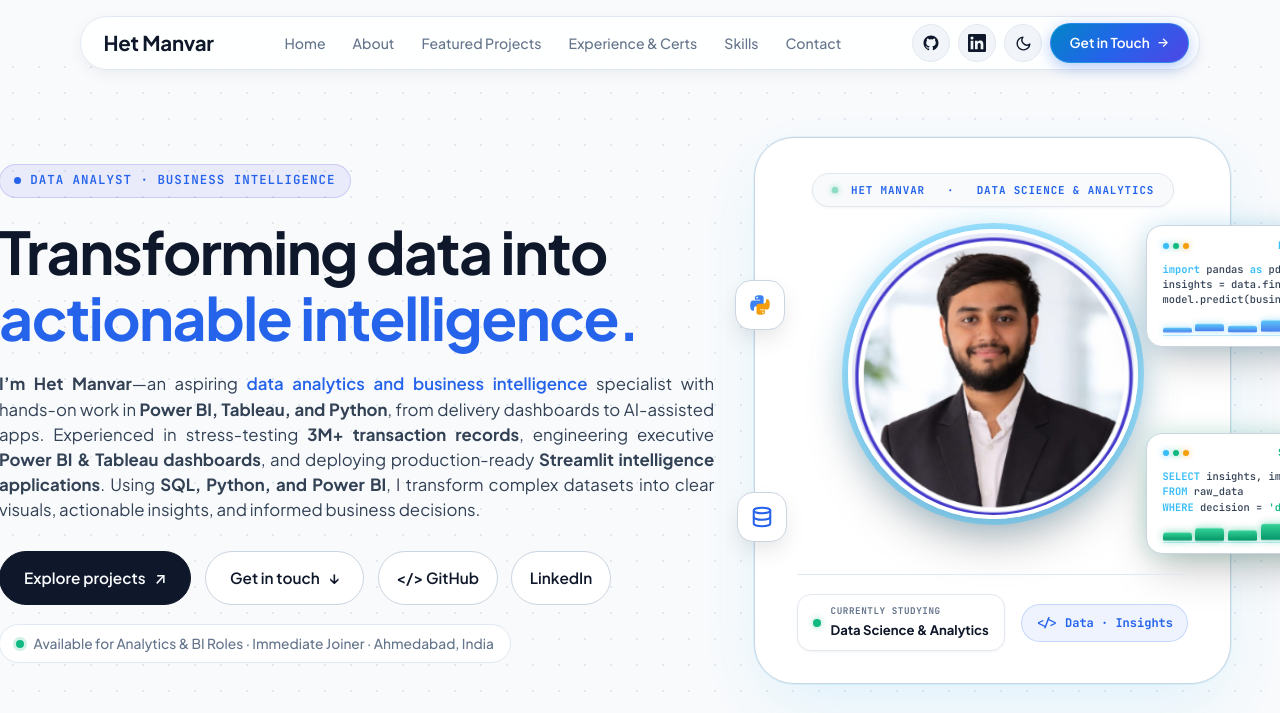
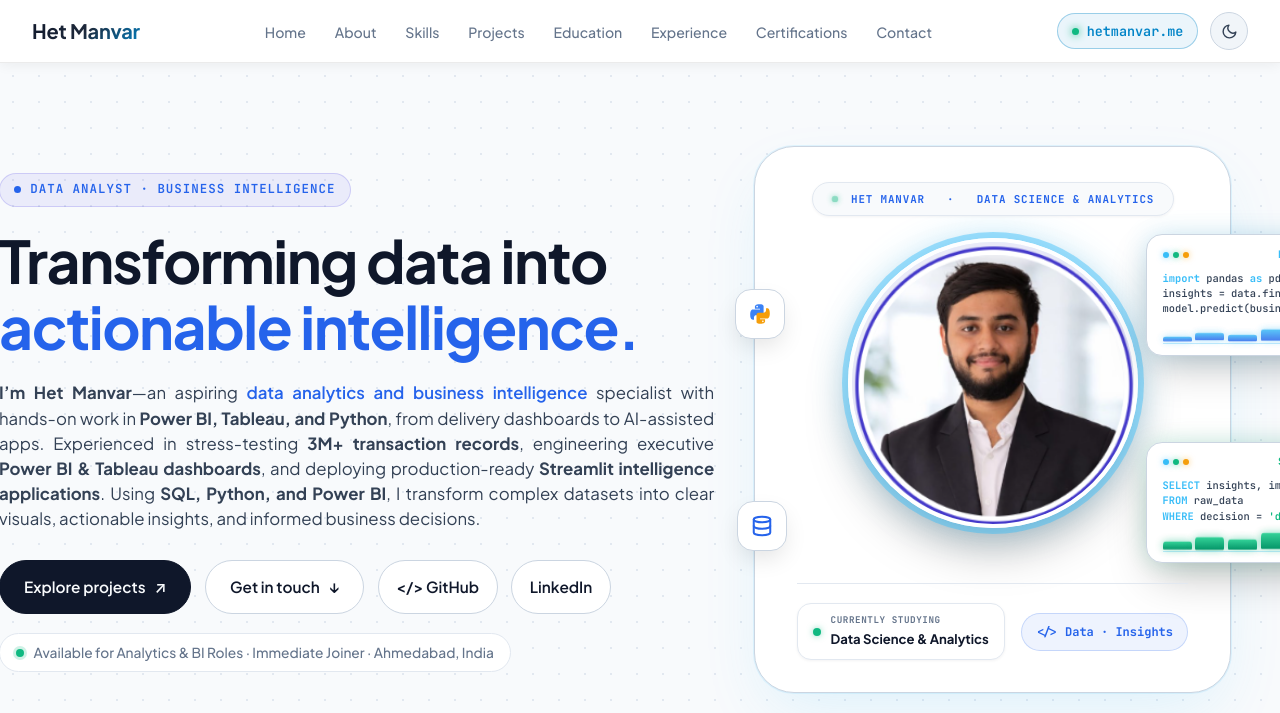
Before and after one commit to HetManvar01/HetManvar01.github.io, a plain HTML site: page index.html in a window 1280 px wide. Shown: the top 713 px of the page. Drawn offline with Linux system fonts and the light colour scheme; a web font is replaced by a local one.

Commit message:
Redesign navbar to flat full-width dark layout with hetmanvar.me badge

```diff
--- a/index.html
+++ b/index.html
@@ -19,15 +19,15 @@
   <link rel="preconnect" href="https://fonts.gstatic.com" crossorigin>
   <link href="https://fonts.googleapis.com/css2?family=JetBrains+Mono:wght@500;600;700&family=Playfair+Display:ital,wght@0,600;0,700;0,800;1,600&family=Plus+Jakarta+Sans:wght@400;500;600;700;800&display=swap" rel="stylesheet">
 
-  <link rel="stylesheet" href="styles.css?v=carousel-compact-v22">
+  <link rel="stylesheet" href="styles.css?v=hiral-nav-v23">
 </head>
 <body>
   <!-- Scroll Reading Progress Line -->
   <div id="scroll-progress" aria-hidden="true"></div>
 
-  <!-- Sticky Floating Glass Navigation Pill -->
+  <!-- Top Full-Width Navigation Bar (Hiral-Style Flat Layout in Dark Mode) -->
   <header class="site-header">
-    <nav class="nav-pill" aria-label="Main Navigation">
+    <nav class="nav-container" aria-label="Main Navigation">
       <a href="#home" class="nav-brand">
         <span>Het Manvar</span>
       </a>
@@ -35,37 +35,25 @@
       <ul class="nav-links">
         <li><a href="#home">Home</a></li>
         <li><a href="#about">About</a></li>
-        <li><a href="#projects">Featured Projects</a></li>
-        <li><a href="#trajectory">Experience &amp; Certs</a></li>
         <li><a href="#skills">Skills</a></li>
+        <li><a href="#projects">Projects</a></li>
+        <li><a href="#trajectory">Education</a></li>
+        <li><a href="#trajectory">Experience</a></li>
+        <li><a href="#trajectory">Certifications</a></li>
         <li><a href="#contact">Contact</a></li>
       </ul>
 
       <div class="nav-actions">
-        <!-- GitHub Profile Link -->
-        <a href="https://github.com/HetManvar01" target="_blank" rel="noopener noreferrer" class="btn-icon" aria-label="GitHub Profile">
-          <svg width="18" height="18" viewBox="0 0 24 24" fill="currentColor">
-            <path fill-rule="evenodd" clip-rule="evenodd" d="M12 2C6.477 2 2 6.484 2 12.017c0 4.425 2.865 8.18 6.839 9.504.5.092.682-.217.682-.483 0-.237-.008-.868-.013-1.703-2.782.605-3.369-1.343-3.369-1.343-.454-1.158-1.11-1.466-1.11-1.466-.908-.62.069-.608.069-.608 1.003.07 1.53 1.032 1.53 1.032.892 1.53 2.341 1.088 2.91.832.092-.647.35-1.088.636-1.338-2.22-.253-4.555-1.113-4.555-4.951 0-1.093.39-1.988 1.029-2.688-.103-.253-.446-1.272.098-2.65 0 0 .84-.27 2.75 1.026A9.564 9.564 0 0112 6.844c.85.004 1.705.115 2.504.337 1.909-1.296 2.747-1.027 2.747-1.027.546 1.379.202 2.398.1 2.651.64.7 1.028 1.595 1.028 2.688 0 3.848-2.339 4.695-4.566 4.943.359.309.678.92.678 1.855 0 1.338-.012 2.419-.012 2.747 0 .268.18.58.688.482A10.019 10.019 0 0022 12.017C22 6.484 17.522 2 12 2z"/>
-          </svg>
-        </a>
-
-        <!-- LinkedIn Profile Link -->
-        <a href="https://www.linkedin.com/in/het-manvar-47617b278" target="_blank" rel="noopener noreferrer" class="btn-icon" aria-label="LinkedIn Profile">
-          <svg width="18" height="18" viewBox="0 0 24 24" fill="currentColor">
-            <path d="M20.45 20.45h-3.56v-5.57c0-1.33-.03-3.04-1.85-3.04-1.86 0-2.14 1.45-2.14 2.94v5.67H9.35V9h3.42v1.56h.05c.48-.9 1.64-1.85 3.37-1.85 3.6 0 4.27 2.37 4.27 5.45v6.29zM5.34 7.43a2.07 2.07 0 1 1 0-4.14 2.07 2.07 0 0 1 0 4.14zM7.12 20.45H3.56V9h3.56v11.45zM22.22 0H1.77C.79 0 0 .77 0 1.73v20.54C0 23.23.79 24 1.77 24h20.45c.98 0 1.78-.77 1.78-1.73V1.73C24 .77 23.2 0 22.22 0z"/>
-          </svg>
+        <!-- hetmanvar.me Domain Badge (Replacing the 3 buttons: Download CV, </>, Briefcase) -->
+        <a href="https://hetmanvar.me" class="nav-domain-badge" aria-label="Personal Domain">
+          <span class="domain-dot"></span>
+          <span>hetmanvar.me</span>
         </a>
 
         <!-- Theme Toggle -->
         <button id="theme-toggle" class="btn-icon btn-theme" type="button" aria-label="Toggle dark/light theme">
           <svg width="17" height="17" viewBox="0 0 24 24" fill="none" stroke="currentColor" stroke-width="2" stroke-linecap="round" stroke-linejoin="round" aria-hidden="true"><circle cx="12" cy="12" r="5"/><path d="M12 1v2M12 21v2M4.22 4.22l1.42 1.42M18.36 18.36l1.42 1.42M1 12h2M21 12h2M4.22 19.78l1.42-1.42M18.36 5.64l1.42-1.42"/></svg>
         </button>
-
-        <!-- CTA Hire -->
-        <a href="#contact" class="nav-cta">
-          <span>Get in Touch</span>
-          <span style="font-size: 0.8rem;">→</span>
-        </a>
 
         <!-- Mobile Menu Toggle -->
         <button id="mobile-menu-toggle" class="btn-icon mobile-toggle" type="button" aria-label="Open mobile menu">
@@ -78,10 +66,13 @@
     <div id="mobile-drawer" class="mobile-drawer" aria-label="Mobile Navigation Drawer">
       <a href="#home">Home</a>
       <a href="#about">About</a>
-      <a href="#projects">Featured Projects</a>
-      <a href="#trajectory">Experience &amp; Certifications</a>
       <a href="#skills">Skills</a>
+      <a href="#projects">Projects</a>
+      <a href="#trajectory">Education</a>
+      <a href="#trajectory">Experience</a>
+      <a href="#trajectory">Certifications</a>
       <a href="#contact">Contact</a>
+      <a href="https://hetmanvar.me" target="_blank" rel="noopener noreferrer">hetmanvar.me ↗</a>
       <a href="https://github.com/HetManvar01" target="_blank" rel="noopener noreferrer">GitHub Profile ↗</a>
       <a href="https://www.linkedin.com/in/het-manvar-47617b278" target="_blank" rel="noopener noreferrer">LinkedIn Profile ↗</a>
     </div>
--- a/styles.css
+++ b/styles.css
@@ -285,78 +285,148 @@ h1, h2, h3, h4 {
 }
 
 /* --------------------------------------------------------------------------
-   Sticky Floating Glass Navigation Pill
+   Top Full-Width Navigation Bar (Hiral-Style Flat Layout in Dark Mode)
    -------------------------------------------------------------------------- */
 header.site-header {
   position: sticky;
-  top: 1rem;
+  top: 0;
+  left: 0;
+  width: 100%;
   z-index: 900;
-  padding: 0 1.5rem;
-}
-
-.nav-pill {
-  display: flex;
-  align-items: center;
-  justify-content: space-between;
-  background: var(--bg-glass);
+  padding: 0;
+  background: rgba(10, 17, 34, 0.94);
   backdrop-filter: blur(16px);
   -webkit-backdrop-filter: blur(16px);
-  border: 1px solid var(--border);
-  border-radius: var(--radius-full);
-  padding: 0.35rem 0.65rem 0.35rem 1.4rem;
-  box-shadow: var(--shadow-md);
-  max-width: 1120px;
+  border-bottom: 1px solid rgba(56, 189, 248, 0.18);
+  box-shadow: 0 4px 20px -2px rgba(0, 0, 0, 0.6);
+  transition: all var(--transition-base);
+}
+
+[data-theme="light"] header.site-header {
+  background: rgba(255, 255, 255, 0.92);
+  border-bottom: 1px solid rgba(0, 0, 0, 0.08);
+  box-shadow: 0 2px 12px rgba(0, 0, 0, 0.06);
+}
+
+.nav-container {
+  display: flex;
+  align-items: center;
+  justify-content: space-between;
+  max-width: 1360px;
+  width: 100%;
   margin-inline: auto;
-  transition: all var(--transition-base);
-}
-
-[data-theme="dark"] .nav-pill {
-  background: rgba(13, 21, 39, 0.88);
-  border: 1px solid rgba(56, 189, 248, 0.3);
-  box-shadow: 0 10px 30px -5px rgba(0, 0, 0, 0.8), 0 0 25px rgba(56, 189, 248, 0.16);
+  padding: 0.75rem 2rem;
+  box-sizing: border-box;
 }
 
 .nav-brand {
   display: flex;
   align-items: center;
-  font-family: var(--font-serif);
-  font-weight: 700;
-  font-size: 1.28rem;
-  color: var(--text-primary);
+  font-family: var(--font-sans);
+  font-weight: 700;
+  font-size: 1.25rem;
+  color: #F8FAFC;
   letter-spacing: -0.01em;
+  text-decoration: none;
   white-space: nowrap;
 }
 
+.nav-brand span {
+  background: linear-gradient(135deg, #FFFFFF 0%, #E2E8F0 50%, #38BDF8 100%);
+  -webkit-background-clip: text;
+  -webkit-text-fill-color: transparent;
+}
+
+[data-theme="light"] .nav-brand span {
+  background: linear-gradient(135deg, #0F172A 0%, #1E293B 50%, #0284C7 100%);
+  -webkit-background-clip: text;
+  -webkit-text-fill-color: transparent;
+}
+
 .nav-links {
   display: flex;
   align-items: center;
-  gap: 0.25rem;
+  gap: 0.3rem;
   list-style: none;
+  margin: 0;
+  padding: 0;
 }
 
 .nav-links a {
   font-size: 0.88rem;
   font-weight: 500;
-  color: var(--text-muted);
-  padding: 0.38rem 0.72rem;
-  border-radius: var(--radius-full);
+  color: #94A3B8;
+  padding: 0.42rem 0.75rem;
+  border-radius: var(--radius-sm);
+  text-decoration: none;
   transition: all var(--transition-fast);
   white-space: nowrap;
+}
+
+[data-theme="light"] .nav-links a {
+  color: #64748B;
 }
 
 .nav-links a:hover,
 .nav-links a.active {
   color: #38BDF8;
-  background: rgba(56, 189, 248, 0.12);
+  background: rgba(56, 189, 248, 0.1);
 }
 
 .nav-actions {
   display: flex;
   align-items: center;
+  gap: 0.75rem;
+}
+
+/* Domain Pill Badge (Replacing the 3 buttons: Download CV, </>, Briefcase) */
+.nav-domain-badge {
+  display: inline-flex;
+  align-items: center;
   gap: 0.5rem;
-}
-
-/* All Navbar Icon Buttons (GitHub, LinkedIn, Theme Toggle) - Consistent Circular Cyber-Glass Look */
+  font-family: var(--font-mono);
+  font-size: 0.84rem;
+  font-weight: 600;
+  color: #38BDF8;
+  background: rgba(56, 189, 248, 0.08);
+  border: 1px solid rgba(56, 189, 248, 0.35);
+  padding: 0.38rem 0.85rem;
+  border-radius: var(--radius-full);
+  text-decoration: none;
+  transition: all var(--transition-fast);
+  white-space: nowrap;
+}
+
+.nav-domain-badge .domain-dot {
+  width: 7px;
+  height: 7px;
+  border-radius: 50%;
+  background: #10B981;
+  box-shadow: 0 0 8px #10B981;
+  display: inline-block;
+}
+
+.nav-domain-badge:hover {
+  background: rgba(56, 189, 248, 0.2);
+  border-color: #38BDF8;
+  color: #FFFFFF;
+  box-shadow: 0 0 16px rgba(56, 189, 248, 0.4);
+  transform: translateY(-1px);
+}
+
+[data-theme="light"] .nav-domain-badge {
+  background: rgba(2, 132, 199, 0.08);
+  border-color: rgba(2, 132, 199, 0.35);
+  color: #0284C7;
+}
+
+[data-theme="light"] .nav-domain-badge:hover {
+  background: rgba(2, 132, 199, 0.15);
+  border-color: #0284C7;
+  color: #0369A1;
+}
+
+/* Icon Buttons */
 .btn-icon, .btn-theme {
   display: inline-flex;
   align-items: center;
@@ -364,9 +434,9 @@ header.site-header {
   width: 38px;
   height: 38px;
   border-radius: 50%;
-  background: var(--bg-tertiary);
-  border: 1px solid var(--border);
-  color: var(--text-primary);
+  background: rgba(13, 21, 39, 0.9);
+  border: 1px solid rgba(56, 189, 248, 0.3);
+  color: #E2E8F0;
   cursor: pointer;
   transition: all var(--transition-fast);
   padding: 0;
@@ -376,12 +446,11 @@ header.site-header {
   box-sizing: border-box;
 }
 
-[data-theme="dark"] .btn-icon,
-[data-theme="dark"] .btn-theme {
-  background: rgba(13, 21, 39, 0.9);
-  border: 1px solid rgba(56, 189, 248, 0.3);
-  color: #E2E8F0;
-  box-shadow: 0 2px 10px rgba(0, 0, 0, 0.5);
+[data-theme="light"] .btn-icon,
+[data-theme="light"] .btn-theme {
+  background: #F1F5F9;
+  border-color: #CBD5E1;
+  color: #334155;
 }
 
 .btn-icon:hover, .btn-theme:hover {
@@ -390,31 +459,6 @@ header.site-header {
   color: #38BDF8;
   transform: translateY(-2px) scale(1.06);
   box-shadow: 0 0 16px rgba(56, 189, 248, 0.4);
-}
-
-.nav-cta {
-  display: inline-flex;
-  align-items: center;
-  gap: 0.45rem;
-  background: linear-gradient(135deg, #0284C7 0%, #2563EB 50%, #4F46E5 100%);
-  color: #FFFFFF;
-  font-size: 0.85rem;
-  font-weight: 600;
-  padding: 0.5rem 1.15rem;
-  border-radius: var(--radius-full);
-  border: 1px solid rgba(56, 189, 248, 0.4);
-  box-shadow: 0 4px 15px rgba(37, 99, 235, 0.35);
-  white-space: nowrap;
-  transition: all var(--transition-fast);
-  flex-shrink: 0;
-}
-
-.nav-cta:hover {
-  background: linear-gradient(135deg, #38BDF8 0%, #0284C7 50%, #2563EB 100%);
-  border-color: #38BDF8;
-  color: #FFFFFF;
-  transform: translateY(-1px);
-  box-shadow: 0 0 20px rgba(56, 189, 248, 0.5);
 }
 
 .mobile-toggle {
@@ -433,7 +477,7 @@ header.site-header {
 .mobile-drawer {
   display: none;
   position: fixed;
-  top: 5.2rem;
+  top: 4.2rem;
   left: 1.5rem;
   right: 1.5rem;
   background: var(--bg-secondary);
```
